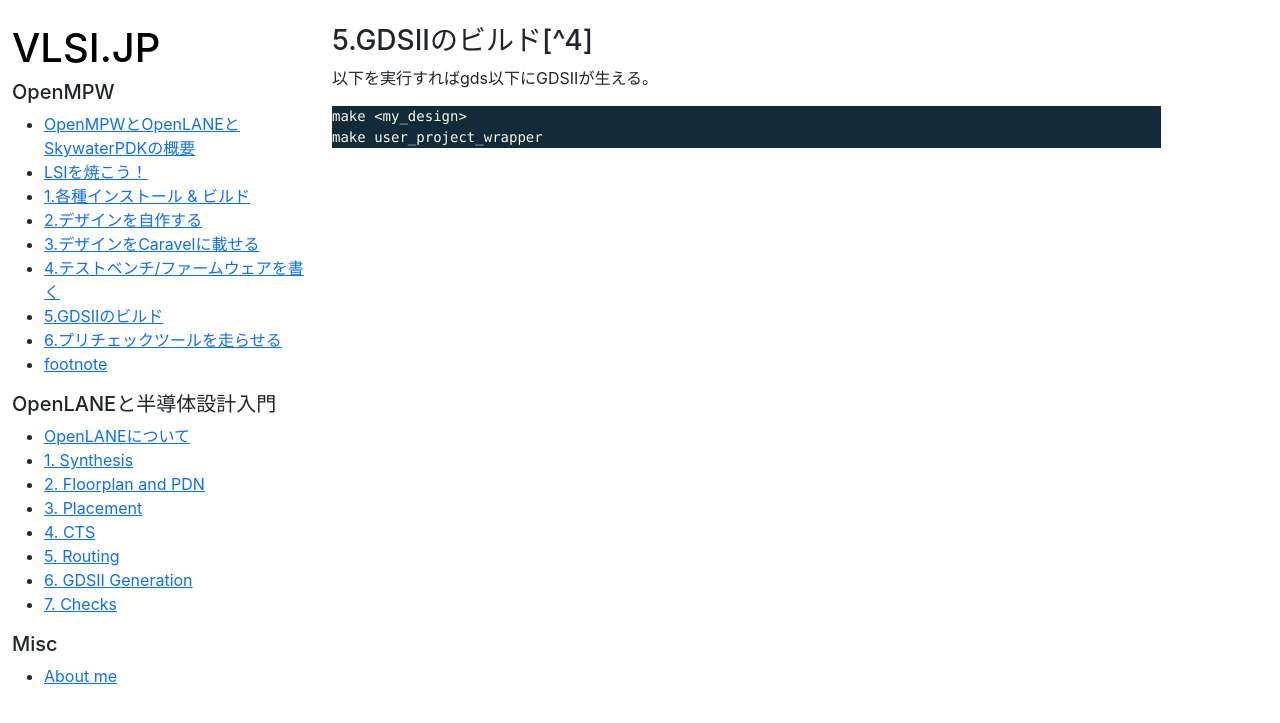
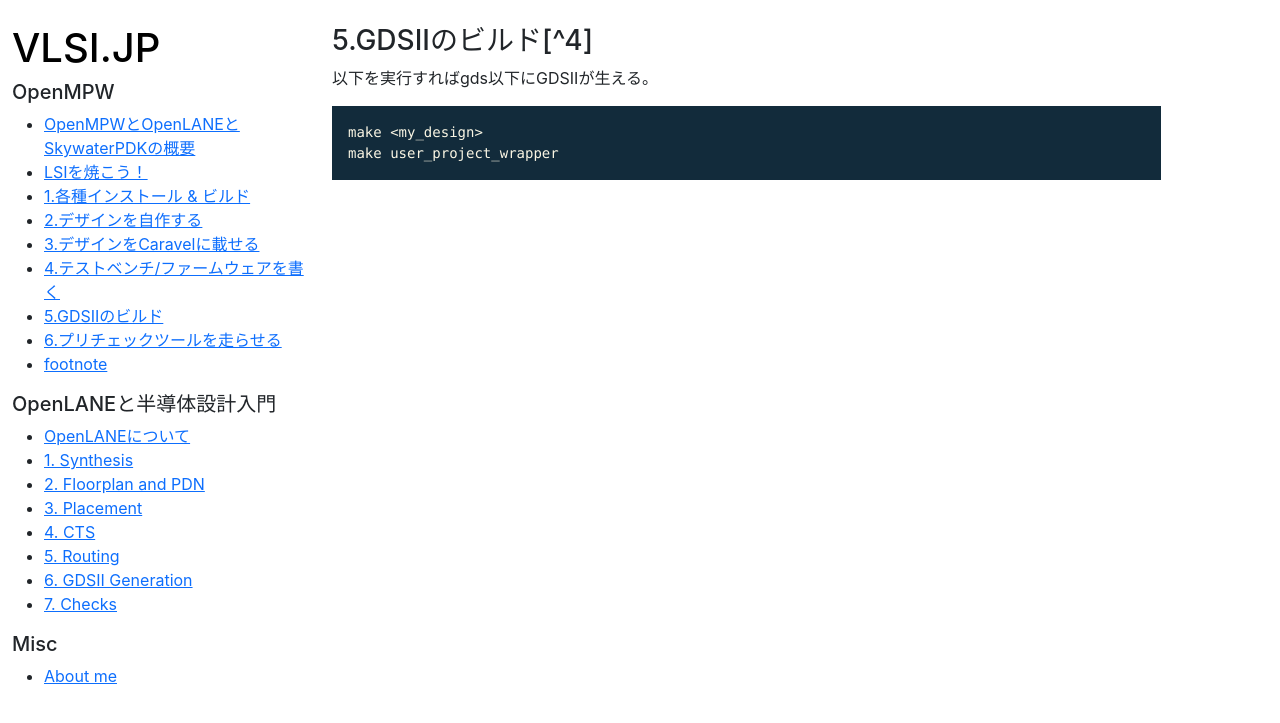
Before and after one commit to Cra2yPierr0t/Cra2yPierr0t.github.io, a Jekyll site: the page built from OpenMPW/gdsii_build.md, in a window 1280 px wide. Shown: the top 723 px of the page. Built offline with Jekyll 4.4.1, drawn with Linux system fonts in a browser that asks for light colours.

Commit message:
add layout.css

```diff
--- a/_layouts/default.html
+++ b/_layouts/default.html
@@ -3,6 +3,7 @@
   <head>
     <link rel="stylesheet" href="/assets/css/syntax.css">
     <link rel="stylesheet" href="/assets/css/font.css">
+    <link rel="stylesheet" href="/assets/css/layout.css">
     <link href="https://cdn.jsdelivr.net/npm/bootstrap@5.0.2/dist/css/bootstrap.min.css" rel="stylesheet" integrity="sha384-EVSTQN3/azprG1Anm3QDgpJLIm9Nao0Yz1ztcQTwFspd3yD65VohhpuuCOmLASjC" crossorigin="anonymous">
     <meta charset="utf-8">
     <title>{{ page.title }}</title>
--- /dev/null
+++ b/assets/css/layout.css
@@ -0,0 +1,6 @@
+pre.highlight {
+    padding-bottom: 16px;
+    padding-left: 16px;
+    padding-right: 16px;
+    padding-top: 16px;
+}
```
